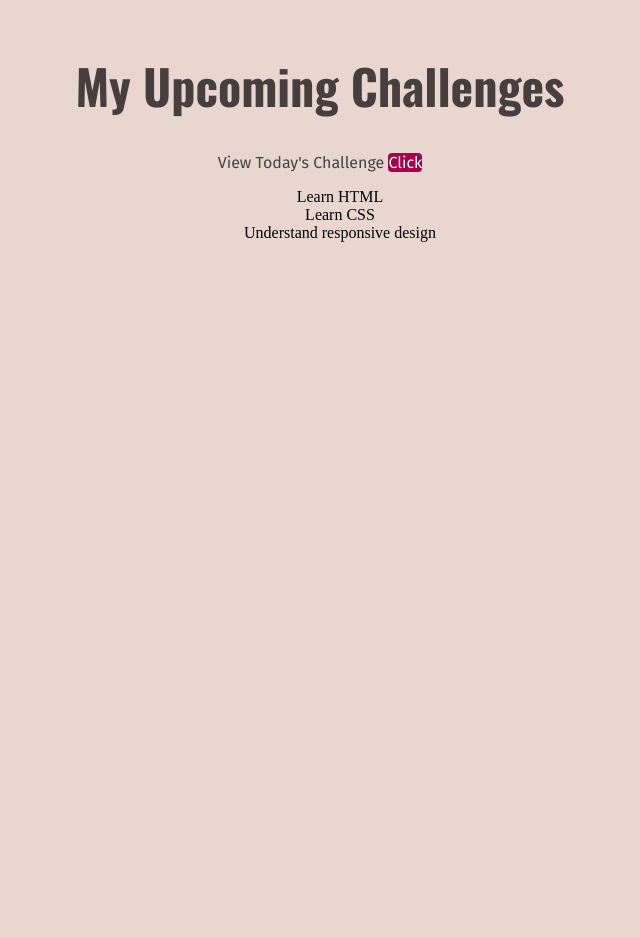
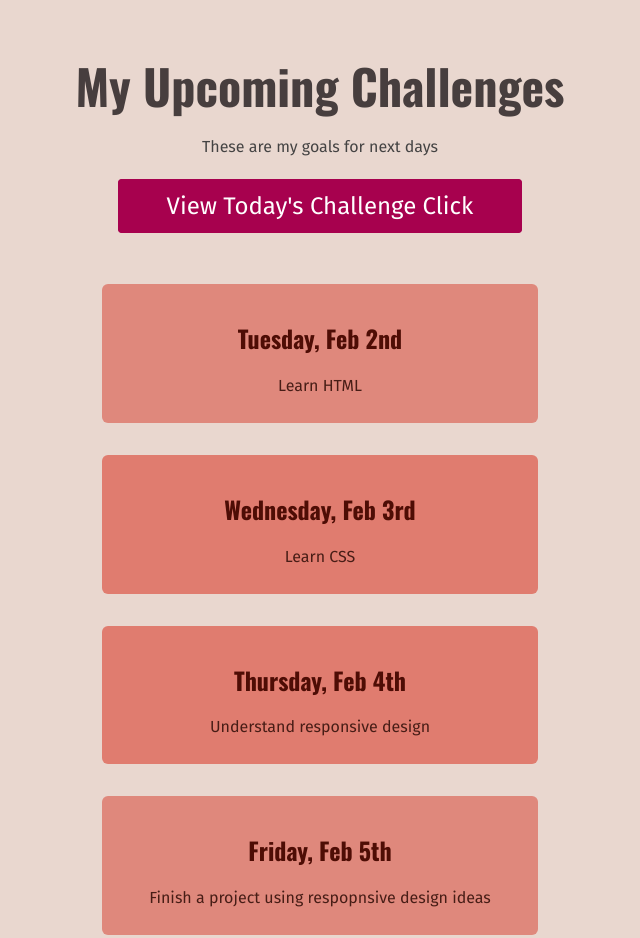
Before and after one commit to Darktangent/2022-dev-bootcamp-1, a plain HTML site: page hello_world/full-week.html in a window 1280 px wide. Shown: the whole page, without its empty margins (320-960 px from the left). Before the commit the page ends 800 px from the top, so only its background shows below. Drawn offline with nearby package versions, Linux system fonts and the light colour scheme.

Commit message:
updates 2/9/22

```diff
--- a/hello_world/full-week.html
+++ b/hello_world/full-week.html
@@ -16,12 +16,30 @@
     <title>Upcoming Challenges</title>
   </head>
   <body>
-    <h1>My Upcoming Challenges</h1>
-    <p>View Today's Challenge <a href="index.html">Click</a></p>
-    <ol>
-      <li>Learn HTML</li>
-      <li>Learn CSS</li>
-      <li>Understand responsive design</li>
-    </ol>
+    <header>
+      <h1>My Upcoming Challenges</h1>
+      <p id="description">These are my goals for next days</p>
+      <a href="index.html">View Today's Challenge Click</a>
+    </header>
+    <main>
+      <ol>
+        <li>
+          <h2>Tuesday, Feb 2nd</h2>
+          <p>Learn HTML</p>
+        </li>
+        <li class="highlight-goal">
+          <h2>Wednesday, Feb 3rd</h2>
+          <p>Learn CSS</p>
+        </li>
+        <li class="highlight-goal">
+          <h2>Thursday, Feb 4th</h2>
+          <p>Understand responsive design</p>
+        </li>
+        <li>
+          <h2>Friday, Feb 5th</h2>
+          <p>Finish a project using respopnsive design ideas</p>
+        </li>
+      </ol>
+    </main>
   </body>
 </html>
--- a/hello_world/styles/full-week.css
+++ b/hello_world/styles/full-week.css
@@ -1,16 +1,50 @@
+header {
+  margin-bottom: 64px;
+}
 h1 {
   font-size: 48px;
   color: rgb(71, 62, 62);
+  margin: 12px 0;
 }
+#description {
+  margin-bottom: 36px;
+}
+/* header p {
+  margin-bottom: 36px;
+} */
 a {
   background-color: rgb(167, 1, 78);
   color: white;
   border-radius: 4px;
+  font-size: 24px;
+  padding: 12px 48px;
+  border: 1px solid rgb(167, 1, 78);
+}
+a:hover {
+  background-color: rgb(180, 12, 90);
+  text-decoration: none;
 }
 
 ol {
   list-style: none;
+  width: 500px;
+  margin: 36px auto 0 auto;
+  padding: 0;
 }
-/* li {
-  list-style: none;
-} */
+li {
+  background-color: rgb(223, 136, 124);
+  border-radius: 6px;
+  margin: 32px;
+  padding: 16px;
+}
+h2 {
+  color: rgb(78, 13, 5);
+  font-family: "Oswald", sans-serif;
+}
+main p {
+  margin: 12px;
+  color: rgb(71, 29, 22);
+}
+.highlight-goal {
+  background-color: rgb(224, 124, 111);
+}
--- a/hello_world/styles/shared.css
+++ b/hello_world/styles/shared.css
@@ -20,6 +20,7 @@ p {
   color: #444343;
 }
 a {
+  font-family: "Fira Sans", sans-serif;
   text-decoration: none;
   color: rgb(167, 1, 78);
 }
```
